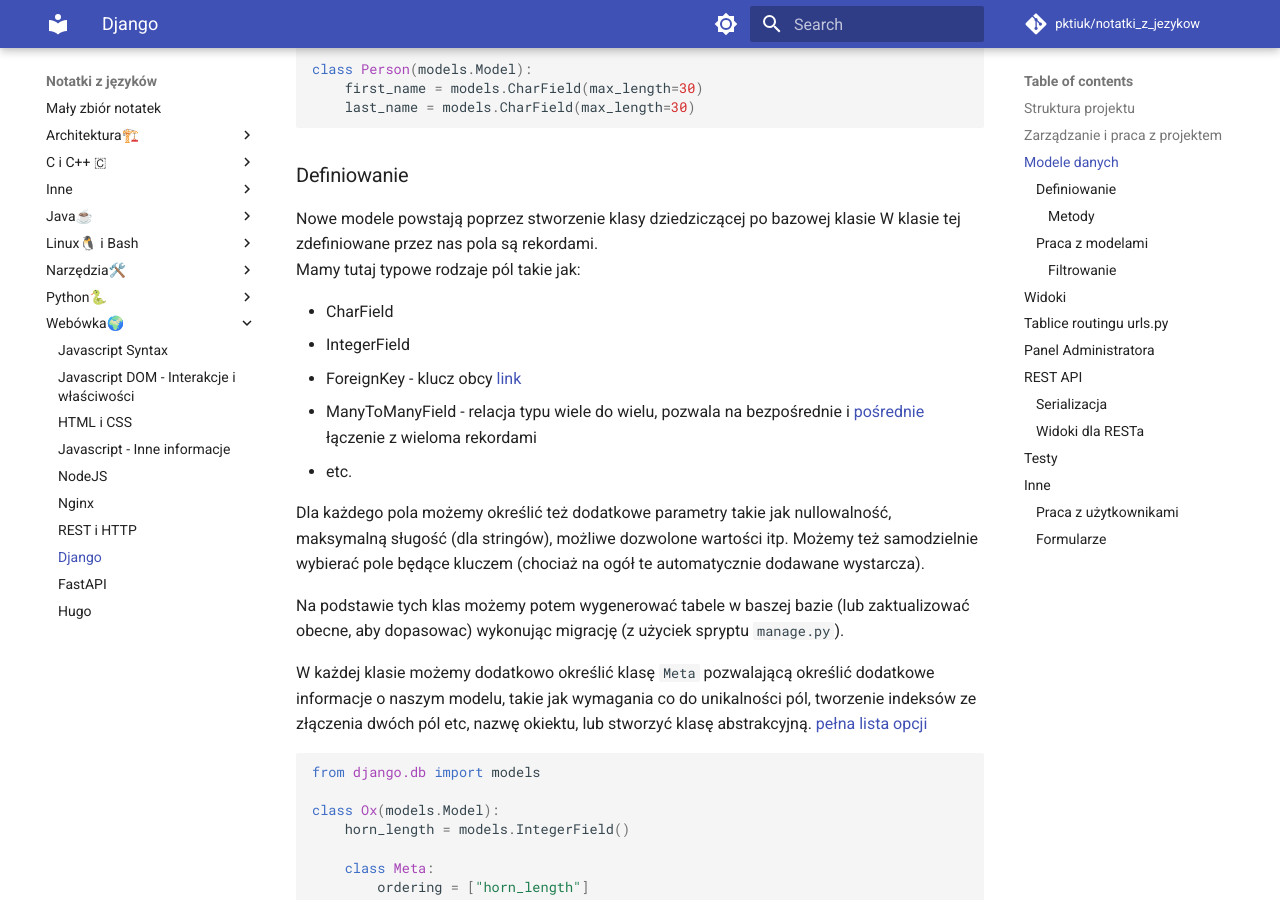
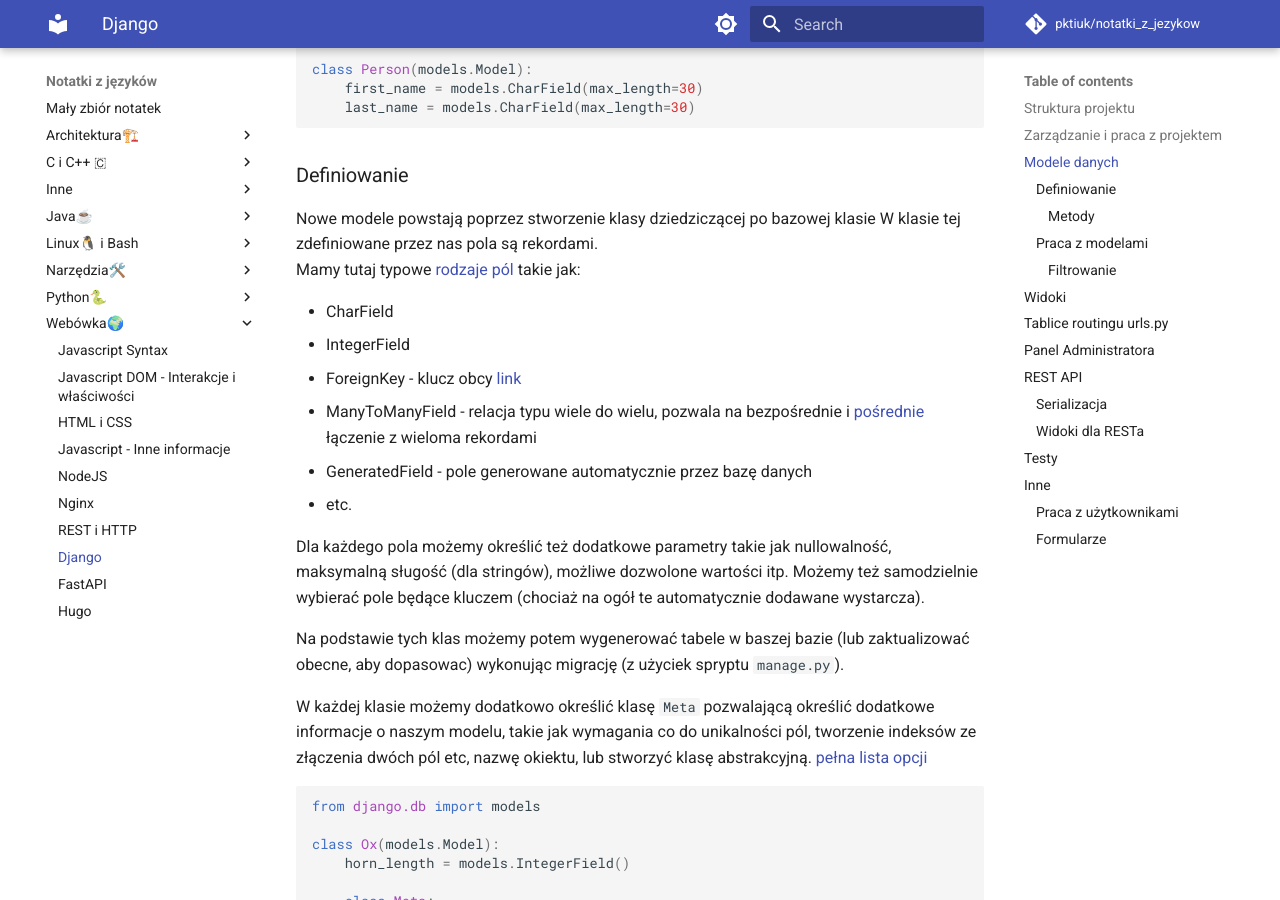
Before and after one commit to pktiuk/notatki_z_jezykow, an MkDocs documentation site: the page built from docs/Webówka🌍/9_django.md, in a window 1280 px wide and 900 px high, scrolled down 2311 px. Built offline with MkDocs 1.6.1 and Material for MkDocs 9.7.7, drawn with Linux system fonts in a browser that asks for light colours; comment, search, counter and statistics services are not loaded.

Commit message:
KOlejny typ pola

```diff
--- a/docs/Webówka🌍/9_django.md
+++ b/docs/Webówka🌍/9_django.md
@@ -86,12 +86,13 @@ class Person(models.Model):
 ### Definiowanie
 
 Nowe modele powstają poprzez stworzenie klasy dziedziczącej po bazowej klasie W klasie tej zdefiniowane przez nas pola są rekordami.
-Mamy tutaj typowe rodzaje pól takie jak:
+Mamy tutaj typowe [rodzaje pól](https://docs.djangoproject.com/en/5.1/ref/models/fields) takie jak:
 
 - CharField
 - IntegerField
 - ForeignKey - klucz obcy [link](https://docs.djangoproject.com/en/5.1/ref/models/fields/#django.db.models.ForeignKey)
 - ManyToManyField - relacja typu wiele do wielu, pozwala na bezpośrednie i [pośrednie](https://docs.djangoproject.com/en/5.1/topics/db/models/#extra-fields-on-many-to-many-relationships) łączenie z wieloma rekordami
+- GeneratedField - pole generowane automatycznie przez bazę danych
 - etc.
 
 Dla każdego pola możemy określić też dodatkowe parametry takie jak nullowalność, maksymalną sługość (dla stringów), możliwe dozwolone wartości itp. Możemy też samodzielnie wybierać pole będące kluczem (chociaż na ogół te automatycznie dodawane wystarcza).
```
